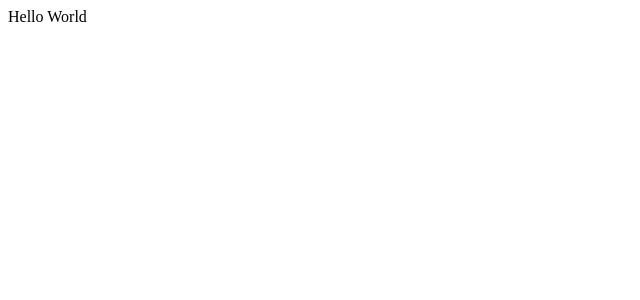
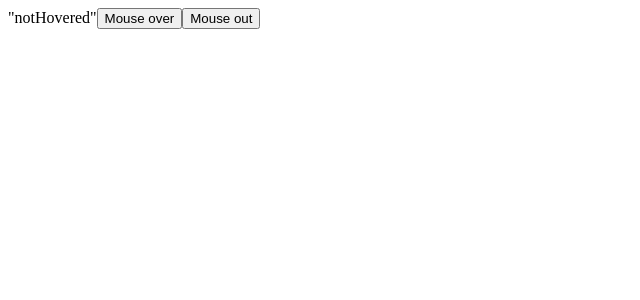
Before and after one commit to CodeHunt101/todo-list-xstate, a Next.js app: page / in a window 1280 px wide. Shown: the top 300 px of the page, without its empty margins (0-640 px from the left). Built offline with nearby package versions, Linux system fonts and the light colour scheme.

Commit message:
initial machine setup

```diff
--- /dev/null
+++ b/machines/myFirstMachine.ts
@@ -0,0 +1,22 @@
+import { createMachine } from "xstate";
+
+export const MyMachine = createMachine({
+  /** @xstate-layout N4IgpgJg5mDOIC5gF8A0IB2B7CdGgAoBbAQwGMALASwzAEp8QAHLWKgFyqw0YA9EAtADZ0AT0FDkaEMXLVadAHTZ2ACSwA3MACdIjFm07c+iACwAmMYgAcARkUBWKelmUa9RRU069SZqw4uHj9+BAcHRQAGB0iAdjtzBysEW1NIqSkgA */
+  initial: "notHovered",
+  states: {
+    notHovered: {
+      on: {
+        MOUSEOVER: {
+          target: "hovered"
+        }
+      }
+    },
+    hovered:{
+      on: {
+        MOUSEOUT: {
+          target: "notHovered"
+        }
+      }
+    }
+  }
+})
--- a/pages/index.tsx
+++ b/pages/index.tsx
@@ -1,9 +1,13 @@
-import { Inter } from 'next/font/google'
-
-const inter = Inter({ subsets: ['latin'] })
+import { MyMachine } from "@/machines/myFirstMachine"
+import { useMachine } from "@xstate/react"
 
 export default function Home() {
+const [state, send] = useMachine(MyMachine)
+
   return (
-    <div>Hello World</div>
+    <div>{JSON.stringify(state.value)}
+      <button onClick={()=>send('MOUSEOVER')}>Mouse over</button>
+      <button onClick={()=>send('MOUSEOUT')}>Mouse out</button>
+    </div>
   )
 }
```
